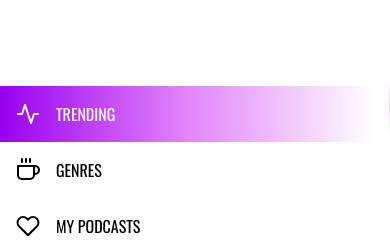
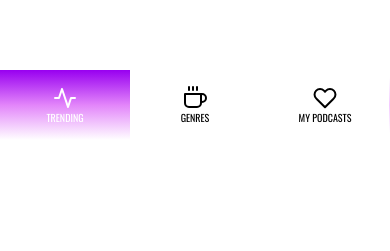
Before and after one commit to kokoagb/NeonCast, a React (Create React App) app: page / in a window 390 px wide. Shown: the part 704-955 px from the top of the page. After the commit the page ends 844 px from the top, so only its background shows below. Built offline with nearby package versions, Linux system fonts and the light colour scheme; no server answers.

Commit message:
fix navigation on mobile

```diff
--- a/src/modules/sideBar/Sidebar.js
+++ b/src/modules/sideBar/Sidebar.js
@@ -25,6 +25,7 @@ const StyledDiv = styled.div`
   }
 
   @media only screen and (max-width: 800px) {
+    padding-right: 0;
   }
 `
 
--- a/src/modules/sideBar/SidebarNavList.js
+++ b/src/modules/sideBar/SidebarNavList.js
@@ -7,6 +7,12 @@ import SidebarNavListItem from './SidebarNavListItem'
 const StyledUl = styled.ul`
   list-style-type: none;
   padding: 0;
+
+  @media only screen and (max-width: 800px) {
+    display: flex;
+    margin: 0;
+    height: 100%;
+  }
 `
 
 function SidebarNavList() {
--- a/src/modules/sideBar/SidebarNavListItem.js
+++ b/src/modules/sideBar/SidebarNavListItem.js
@@ -28,6 +28,30 @@ const StyledLi = styled.li`
       color: white;
     }
   }
+
+  @media only screen and (max-width: 800px) {
+    font-size: 10px;
+    flex: 1;
+
+    &.active {
+      background-color: rgba(152, 0, 240, 1);
+      background: linear-gradient(
+        to bottom,
+        rgba(152, 0, 240, 1) 0%,
+        rgba(198, 12, 245, 0.5) 50%,
+        rgba(255, 255, 255, 0) 100%
+      );
+    }
+
+    a {
+      display: flex;
+      flex-direction: column;
+
+      svg {
+        margin: 0;
+      }
+    }
+  }
 `
 
 function SidebarNavListItem({ item }) {
```
